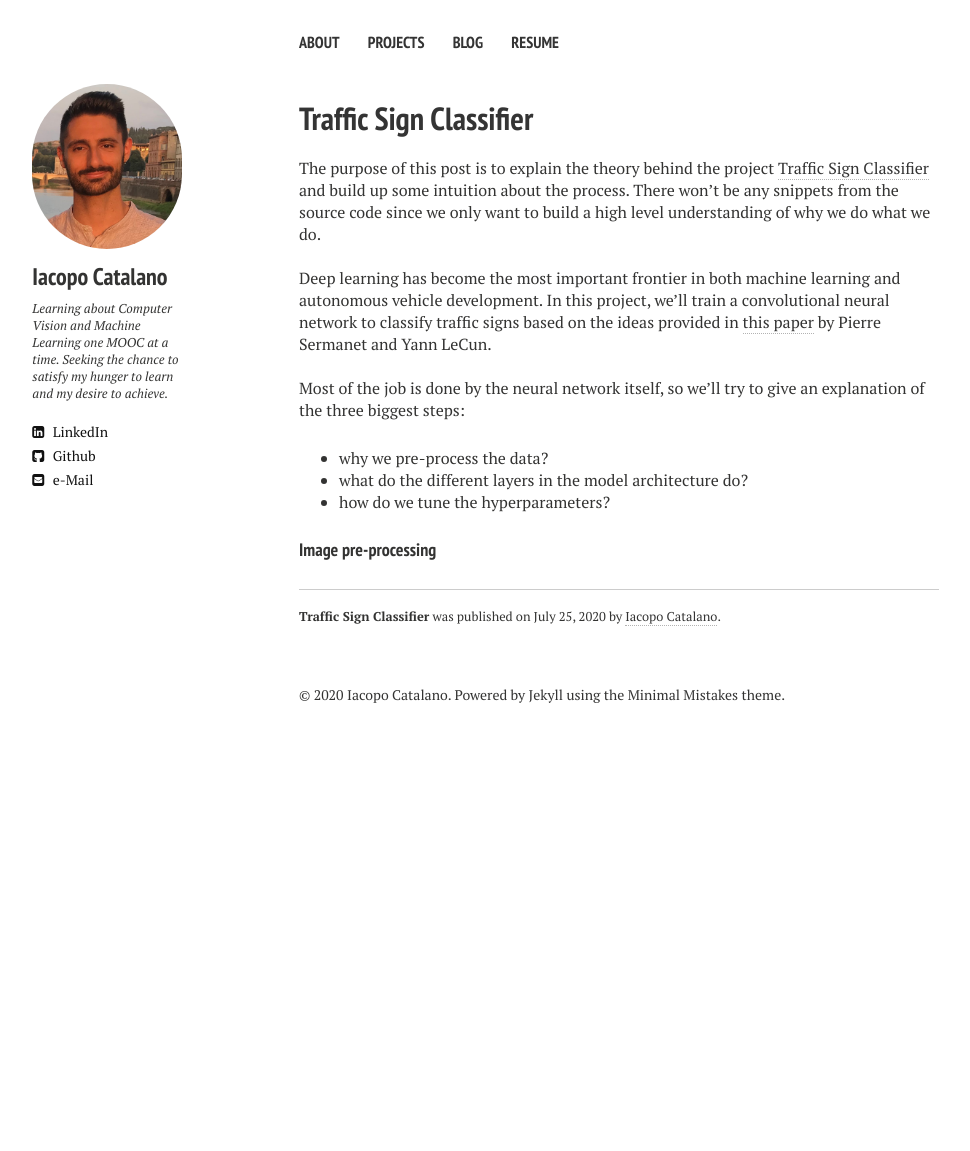
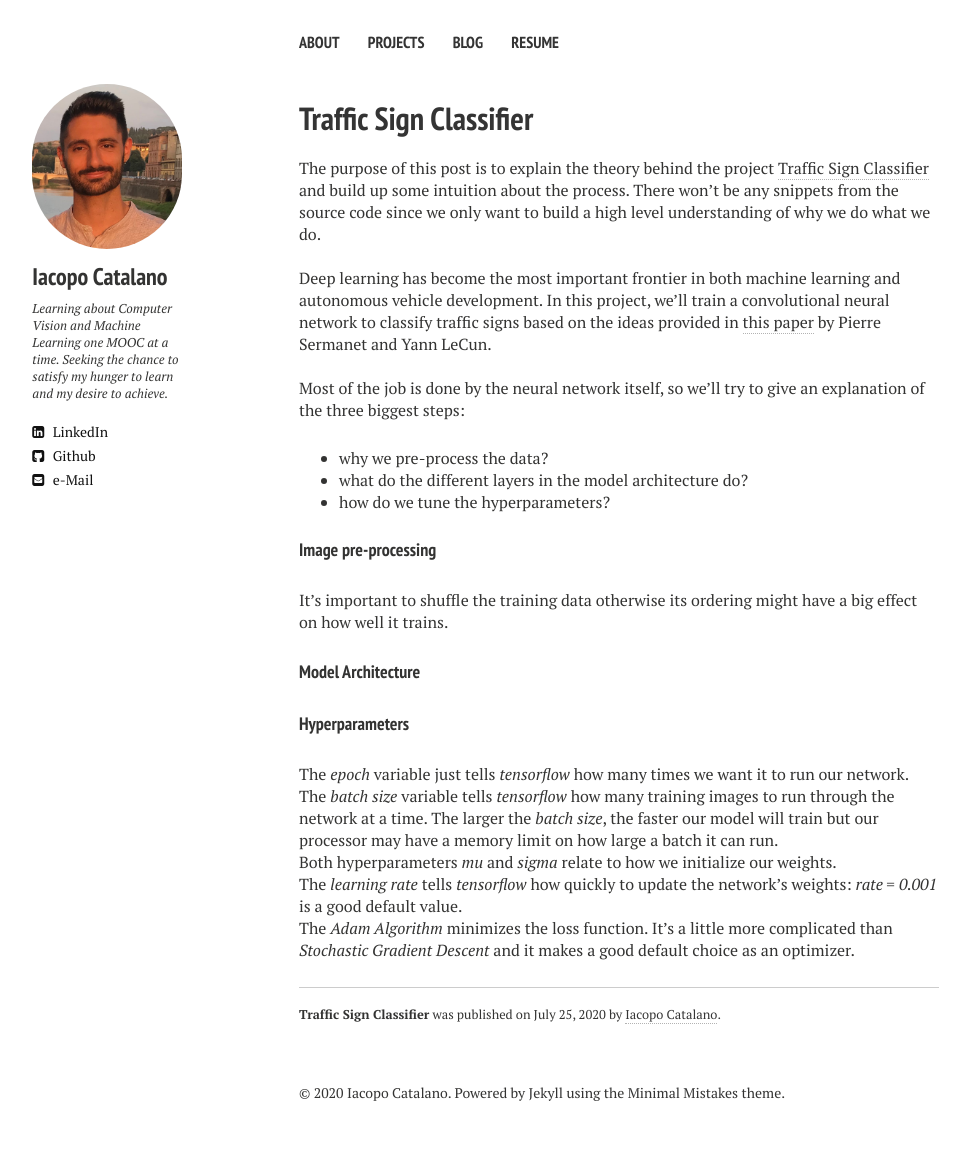
Before and after one commit to IacopomC/iacopomc.github.io, a Jekyll site: the page built from _posts/2020-07-25-traffic-sign-classifier.md, in a window 1280 px wide. Shown: the whole page, without its empty margins (21-991 px from the left). Built offline with Jekyll 4.4.1, drawn with Linux system fonts in a browser that asks for light colours; nearby versions of some CDN libraries; our own code applies the rules of GitHub Pages for plain Markdown files; before the commit the page ends 900 px from its top, so only the background shows below that.

Commit message:
Change content to hyperparameters section

```diff
--- a/_posts/2020-07-25-traffic-sign-classifier.md
+++ b/_posts/2020-07-25-traffic-sign-classifier.md
@@ -20,3 +20,18 @@ Most of the job is done by the neural network itself, so we'll try to give an ex
 - how do we tune the hyperparameters?
 
 #### Image pre-processing
+It's important to shuffle the training data otherwise its ordering might have a big effect on how well it trains.
+
+#### Model Architecture
+
+#### Hyperparameters
+
+The *epoch* variable just tells *tensorflow* how many times we want it to run our network.
+
+The *batch size* variable tells *tensorflow* how many training images to run through the network at a time. The larger the *batch size*, the faster our model will train but our processor may have a memory limit on how large a batch it can run.
+
+Both hyperparameters *mu* and *sigma* relate to how we initialize our weights.
+
+The *learning rate* tells *tensorflow* how quickly to update the network's weights: *rate = 0.001* is a good default value.
+
+The *Adam Algorithm* minimizes the loss function. It's a little more complicated than *Stochastic Gradient Descent* and it makes a good default choice as an optimizer.
```
